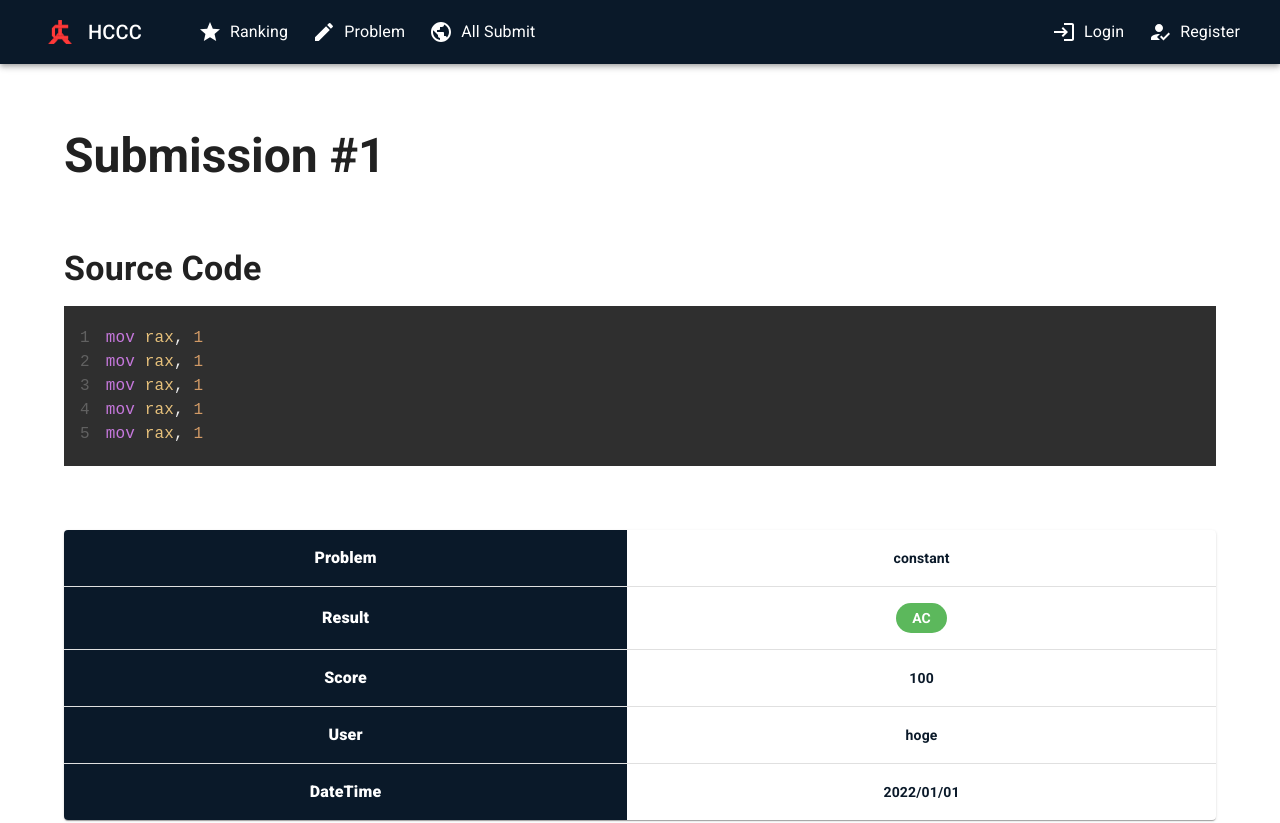
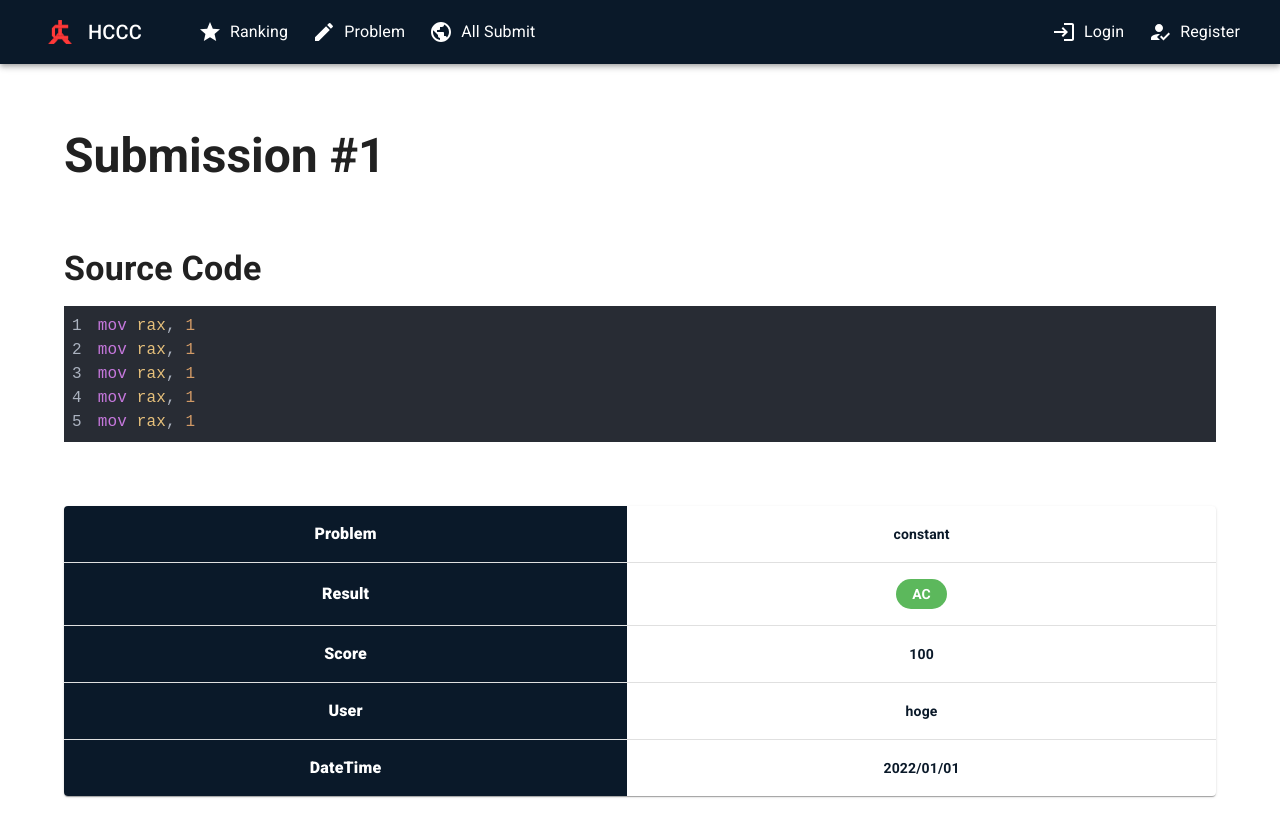
Before and after one commit to HumanCCompilerContest/Human-C-Compiler-Contest_frontend, a Next.js app: page /submissions/1 in a window 1280 px wide. Shown: the top 823 px of the page. Built offline with nearby package versions, Linux system fonts and the light colour scheme.

Commit message:
[fix] change code stype

```diff
--- a/src/components/atoms/Code.tsx
+++ b/src/components/atoms/Code.tsx
@@ -1,20 +1,20 @@
 import { FC } from 'react'
 import SyntaxHighlighter from 'react-syntax-highlighter'
-import { materialDark } from 'react-syntax-highlighter/dist/cjs/styles/prism'
+import { atomOneDark } from 'react-syntax-highlighter/dist/cjs/styles/hljs'
 
 type CodeProps = {
   language: string
-  styleName?: 'materialDark'
+  styleName?: 'atomOneDark'
   children?: string
 }
 
 const styles = {
-  materialDark: materialDark,
+  atomOneDark: atomOneDark,
 }
 
 const Code: FC<CodeProps> = ({
   language,
-  styleName = 'materialDark',
+  styleName = 'atomOneDark',
   children = '',
 }) => {
   return (
--- a/src/pages/_document.tsx
+++ b/src/pages/_document.tsx
@@ -3,12 +3,7 @@ import { Html, Head, Main, NextScript } from 'next/document'
 export default function Document() {
   return (
     <Html>
-      <Head>
-        <link
-          rel='stylesheet'
-          href='//cdnjs.cloudflare.com/ajax/libs/highlight.js/11.6.0/styles/atom-one-dark.min.css'
-        />
-      </Head>
+      <Head />
       <body>
         <Main />
         <NextScript />
```
